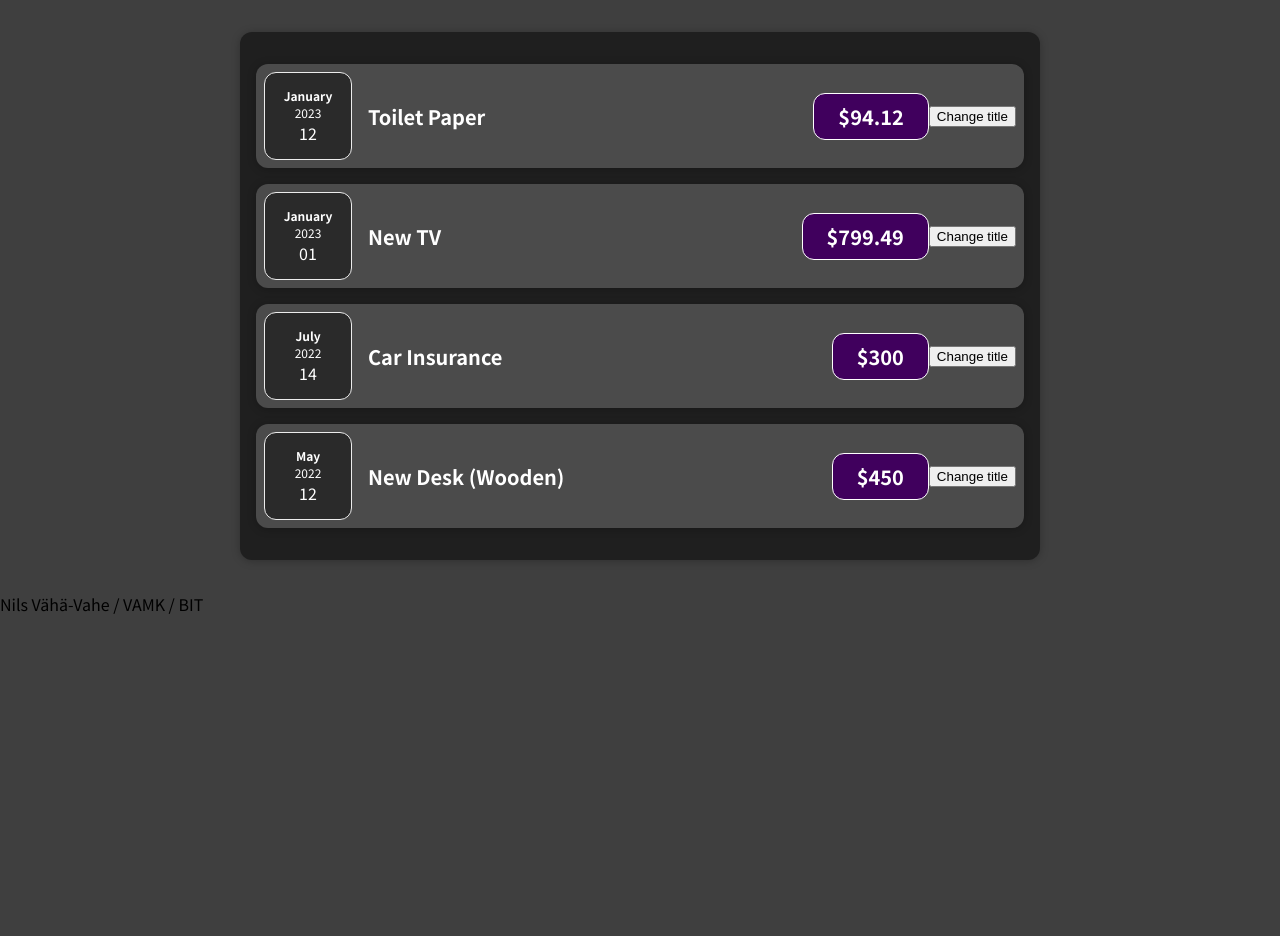
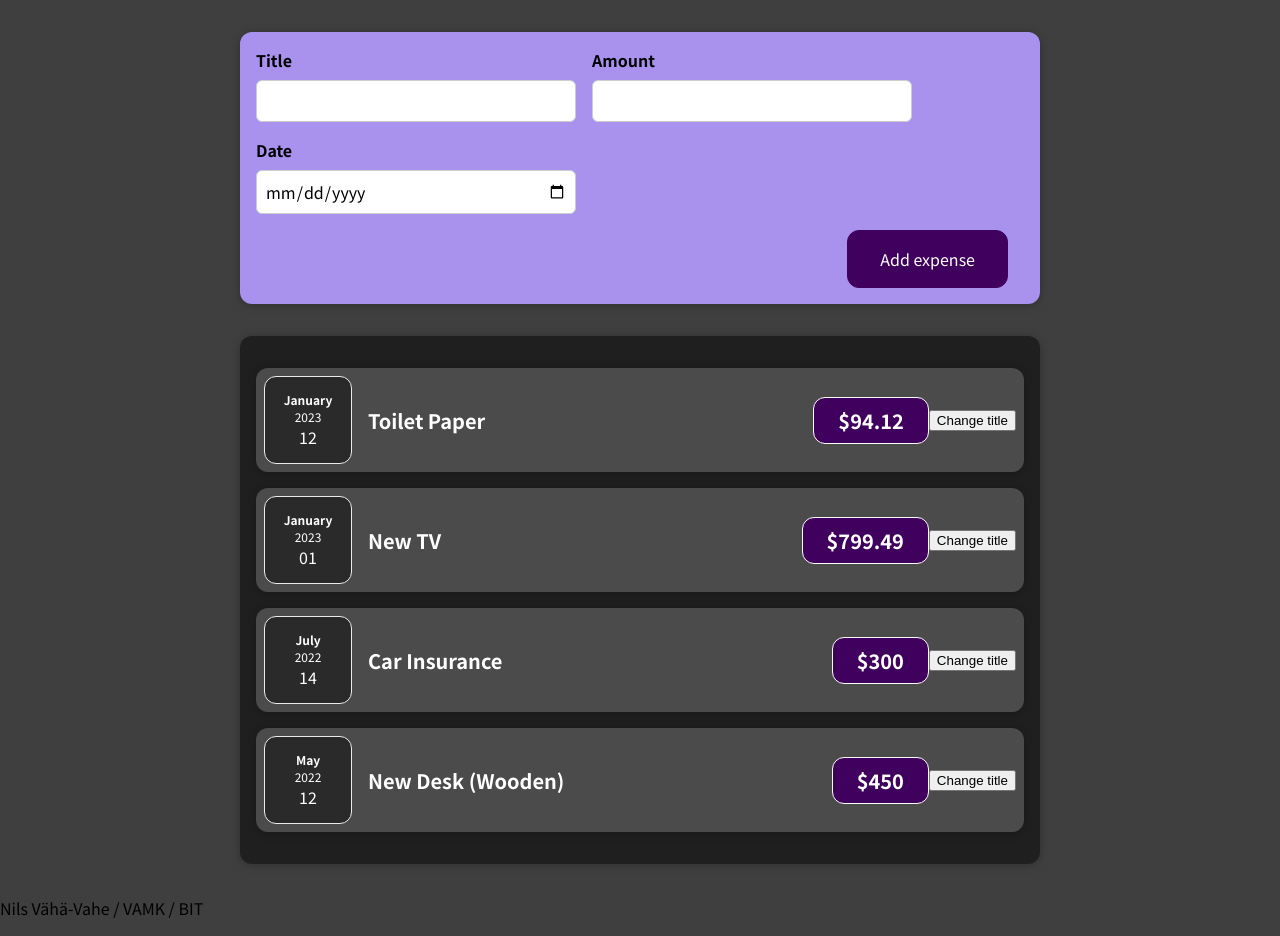
Before and after one commit to nissevahavahe/react-first-project, a React (Create React App) app: page / in a window 1280 px wide. Before the commit the page ends 800 px from the top, so only its background shows below. Built offline with nearby package versions, Linux system fonts and the light colour scheme.

Commit message:
Lisätty expenseform ja newexpense

```diff
--- a/src/App.js
+++ b/src/App.js
@@ -1,5 +1,6 @@
 import React from 'react'
 import Expenses from "./components/Expenses/Expenses";
+import NewExpense from './components/NewExpense/newExpense';
 
 function App() {
   const expenses = [
@@ -25,6 +26,7 @@
   ];
   return (
       <div>
+        <NewExpense/>
         <Expenses expenses={expenses}/>
         <p>Nils Vähä-Vahe / VAMK / BIT</p>
       </div>
--- /dev/null
+++ b/src/components/NewExpense/ExpenseForm.css
@@ -0,0 +1,26 @@
+.new-expense__controls {
+  display: flex;
+  flex-wrap: wrap;
+  gap: 1rem;
+  margin-bottom: 1rem;
+  text-align: left;
+}
+
+.new-expense__control label {
+  font-weight: bold;
+  margin-bottom: 0.5rem;
+  display: block;
+}
+
+.new-expense__control input {
+  font: inherit;
+  padding: 0.5rem;
+  border-radius: 6px;
+  border: 1px solid #ccc;
+  width: 20rem;
+  max-width: 100%;
+}
+
+.new-expense__actions {
+  text-align: right;
+}
--- /dev/null
+++ b/src/components/NewExpense/ExpenseForm.js
@@ -0,0 +1,28 @@
+import React from 'react';
+import './ExpenseForm.css';
+
+const ExpenseForm = () => {
+    return (
+            <form>
+                <div className='new-expense__controls'>
+                    <div className='new-expense__control'>
+                        <label>Title</label>
+                        <input type='text'></input>
+                    </div>
+                    <div className='new-expense__control'>
+                        <label>Amount</label>
+                        <input type='number' min='0.01' step='0.01'></input>
+                    </div>
+                    <div className='new-expense__control'>
+                        <label>Date</label>
+                        <input type='date' min='2022-01-01' max='2024-12-31'></input>
+                    </div>
+                </div>
+                <div className='new-expense__actions'>
+                    <button type='submit'>Add expense</button>
+                </div>
+            </form>
+    );
+};
+
+export default ExpenseForm
--- /dev/null
+++ b/src/components/NewExpense/NewExpense.css
@@ -0,0 +1,38 @@
+.new-expense {
+  background-color: #a892ee;
+  padding: 1rem;
+  margin: 2rem auto;
+  width: 50rem;
+  max-width: 95%;
+  border-radius: 12px;
+  text-align: center;
+  box-shadow: 0 1px 8px rgba(0, 0, 0, 0.25);
+}
+
+.new-expense button {
+  font: inherit;
+  cursor: pointer;
+  padding: 1rem 2rem;
+  border: 1px solid #40005d;
+  background-color: #40005d;
+  color: white;
+  border-radius: 12px;
+  margin-right: 1rem;
+}
+
+.new-expense button:hover,
+.new-expense button:active {
+  background-color: #510674;
+  border-color: #510674;
+}
+
+.new-expense button.alternative {
+  color: #220131;
+  border-color: transparent;
+  background-color: transparent;
+}
+
+.new-expense button.alternative:hover,
+.new-expense button.alternative:active {
+  background-color: #ddb3f8;
+}
--- /dev/null
+++ b/src/components/NewExpense/newExpense.js
@@ -0,0 +1,13 @@
+import React from 'react';
+import './NewExpense.css';
+import ExpenseForm from './ExpenseForm';
+
+const NewExpense = () => {
+    return (
+        <div className='new-expense'>
+            <ExpenseForm/>
+        </div>
+    );
+};
+
+export default NewExpense;
```
